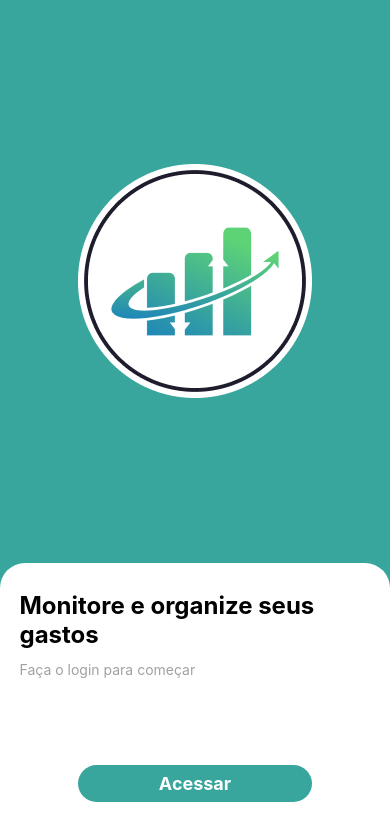
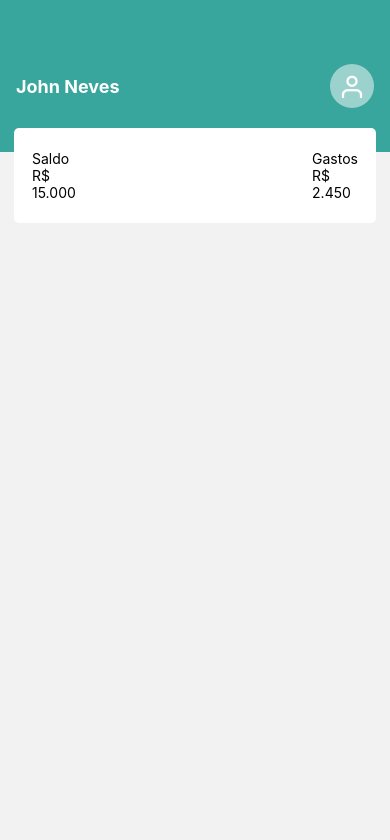
Before and after one commit to JLJohnLennoN/Finance, a React Native app: screen /Home in a window 390 px wide. Shown: the top 840 px of the page. Built offline with nearby package versions, Linux system fonts and the light colour scheme.

Commit message:
added the Home screen and the Header and Balance components

```diff
--- /dev/null
+++ b/src/components/Balance/index.js
@@ -0,0 +1,46 @@
+import React from 'react';
+import { View, Text, StyleSheet, StatusBar, TouchableOpacity } from 'react-native';
+
+
+export default function Balance() {
+ return (
+   <View style={styles.container}>
+
+    <View style={styles.item}>
+        <Text style={styles.itemTitle}>Saldo</Text>
+        <View>
+            <Text style={styles.currencySymbol}>R$</Text>
+            <Text style={styles.balance}>15.000</Text>
+        </View>
+    </View>
+
+    <View style={styles.item}>
+        <Text style={styles.itemTitle}>Gastos</Text>
+        <View>
+            <Text style={styles.currencySymbol}>R$</Text>
+            <Text style={styles.balance}>2.450</Text>
+        </View>
+    </View>
+
+   </View>
+  );
+}
+const styles = StyleSheet.create({
+    container:{
+        backgroundColor:'#FFF',
+        flexDirection:'row',
+        justifyContent: 'space-between',
+        paddingStart: 18,
+        paddingEnd: 18,
+        marginTop: -24,
+        marginStart: 14,
+        marginEnd: 14,
+        borderRadius: 5,
+        paddingTop: 22,
+        paddingBottom: 22,
+        zIndex:99,
+
+    },
+
+
+})
--- /dev/null
+++ b/src/components/Header/index.js
@@ -0,0 +1,51 @@
+import React from 'react';
+import { View, Text, StyleSheet, StatusBar, TouchableOpacity } from 'react-native';
+import { Feather } from '@expo/vector-icons'
+
+const statusBarHeight = StatusBar.currentHeight ? StatusBar.currentHeight + 22 : 64;
+
+export default function Header({name}) {
+ return (
+   <View style={styles.container}>
+        <View style={styles.content}>
+
+            <Text style={styles.userName}>{name}</Text>
+            <TouchableOpacity activeOpacity={0.7} style={styles.buttonUser}>
+                <Feather name='user' size={27} color='#FFF'/>
+
+            </TouchableOpacity>
+
+        </View>
+   </View>
+  );
+}
+const styles = StyleSheet.create({
+    container:{
+        backgroundColor:'#38A69D',
+        paddingTop: statusBarHeight,
+        flexDirection:'row',
+        paddingStart: 16,
+        paddingEnd: 16,
+        paddingBottom: 44
+    },
+    content: {
+        flex:1,
+        alignItems:'center',
+        flexDirection:'row',
+        justifyContent:'space-between',
+    },
+    userName: {
+        fontSize: 18,
+        color: '#FFF',
+        fontWeight:'bold'
+    },
+    buttonUser: {
+        width: 44,
+        height: 44,
+        backgroundColor:'rgba(255,255,255,0.5)',
+        justifyContent: 'center',
+        alignItems: 'center',
+        borderRadius: 44/2,
+    },
+
+})
--- /dev/null
+++ b/src/pages/Home/index.js
@@ -0,0 +1,19 @@
+import { View, Text, StyleSheet } from 'react-native';
+import Header from '../../components/Header';
+import Balance from '../../components/Balance';
+
+export default function Home() {
+ return (
+   <View>
+    <Header name='John Neves'/>
+    <Balance/>
+   </View>
+  );
+}
+const styles = StyleSheet.create({
+    container:{
+        flex: 1,
+        backgroundColor:'#FAFAFA'
+
+    },
+})
--- a/src/pages/SignIn/index.js
+++ b/src/pages/SignIn/index.js
@@ -1,8 +1,10 @@
 import { View, Text, StyleSheet, TextInput, TouchableOpacity } from 'react-native'
 
 import * as Animatable from 'react-native-animatable'
+import { useNavigation } from '@react-navigation/native'
 
 export default function SignIn() {
+  const navigation = useNavigation();
  return (
 <View style={styles.container}>
   <Animatable.View animation='fadeInLeft' delay={500} style={styles.containerHeader} >
@@ -17,7 +19,8 @@ export default function SignIn() {
     <Text style={styles.title}>Senha</Text>
     <TextInput style={styles.input}placeholder='Digite sua senha'/>
 
-    <TouchableOpacity style={styles.button}>
+    <TouchableOpacity style={styles.button}
+    onPress={()=> navigation.navigate('Home')}>
       <Text style={styles.buttonText}>Acessar</Text>
     </TouchableOpacity>
 
--- a/src/routes/index.js
+++ b/src/routes/index.js
@@ -2,6 +2,7 @@ import { createNativeStackNavigator } from '@react-navigation/native-stack'
 
 import Welcome from '../pages/Welcome'
 import SignIn from '../pages/SignIn'
+import Home from '../pages/Home'
 
 const Stack = createNativeStackNavigator();
 
@@ -19,6 +20,12 @@ export default function Routes() {
             component={SignIn}
             options={{headerShown: false}}
         />
+
+        <Stack.Screen
+            name='Home'
+            component={Home}
+            options={{headerShown: false}}
+        />
     </Stack.Navigator>
 
   )
```
